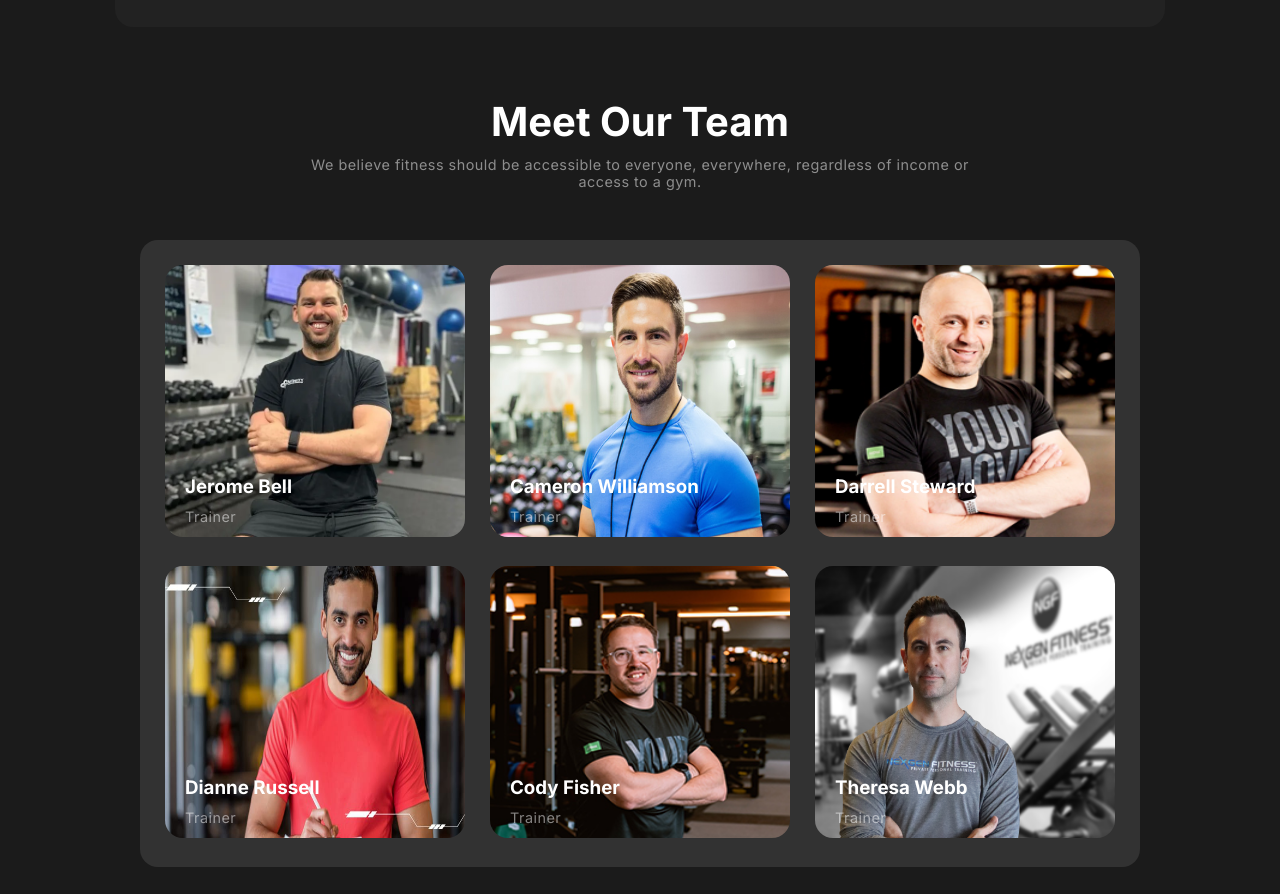
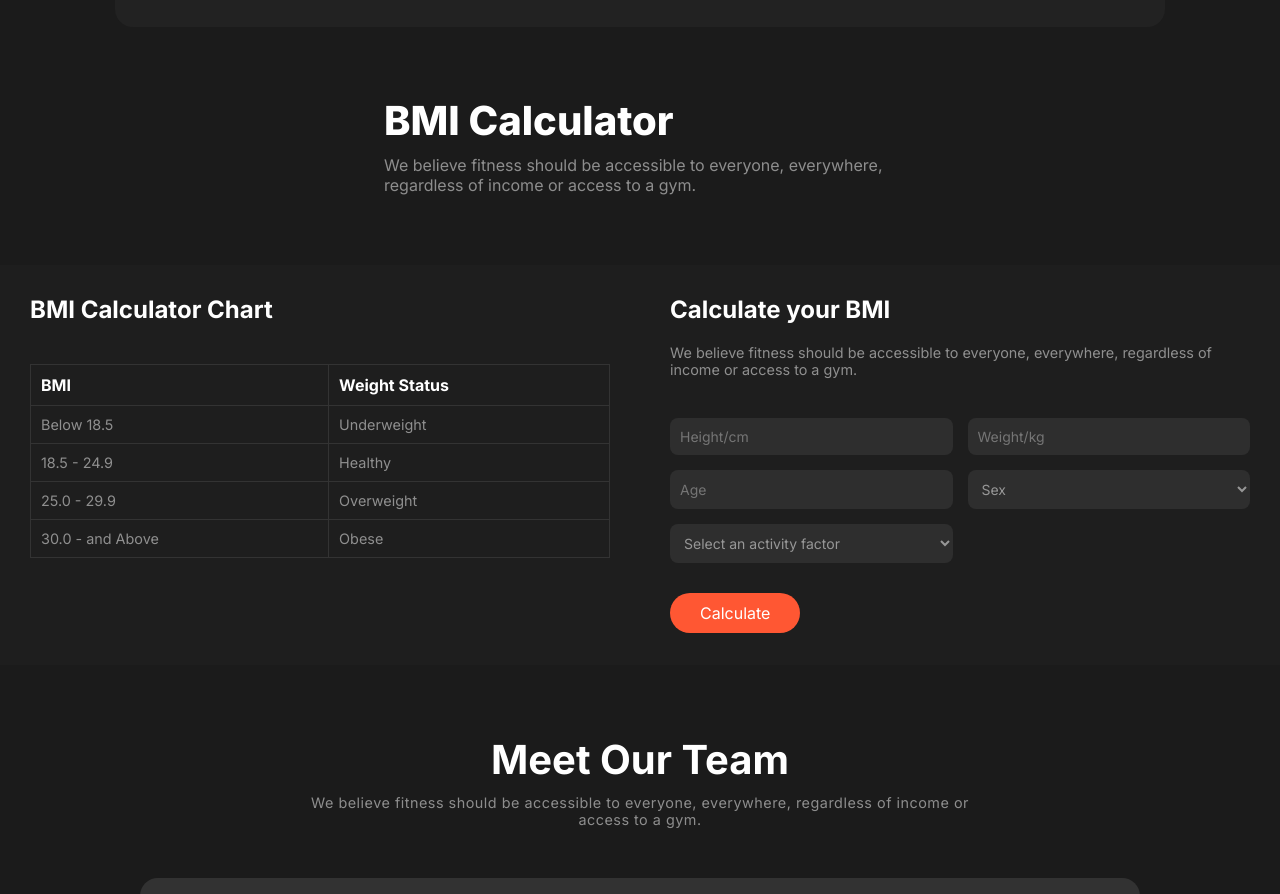
Before and after one commit to siam114/my-assignment-2, a plain HTML site: page index.html in a window 1280 px wide. Shown: the part 1552-2446 px from the top of the page. Drawn offline with Linux system fonts and the light colour scheme; a web font is replaced by a local one.

Commit message:
complete bmi calculator section

```diff
--- a/index.html
+++ b/index.html
@@ -84,6 +84,67 @@
         </div>
         <img src="./images/run.jpg" alt="">
       </section>
+    </section>
+
+    <!-- bmi section er upper part -->
+    <div class="bmi-content">
+      <h1>BMI Calculator</h1>
+    <p>We believe fitness should be accessible to everyone, everywhere, regardless of income or access to a gym.</p>
+    </div>
+
+    <section class="bmi-section">
+      <div class="bmi-chart">
+          <h2>BMI Calculator Chart</h2>
+          <table>
+              <thead>
+                  <tr>
+                      <th>BMI</th>
+                      <th>Weight Status</th>
+                  </tr>
+              </thead>
+              <tbody>
+                  <tr>
+                      <td>Below 18.5</td>
+                      <td>Underweight</td>
+                  </tr>
+                  <tr>
+                      <td>18.5 - 24.9</td>
+                      <td>Healthy</td>
+                  </tr>
+                  <tr>
+                      <td>25.0 - 29.9</td>
+                      <td>Overweight</td>
+                  </tr>
+                  <tr>
+                      <td>30.0 - and Above</td>
+                      <td>Obese</td>
+                  </tr>
+              </tbody>
+          </table>
+      </div>
+      <div class="bmi-calculator">
+          <h2>Calculate your BMI</h2>
+          <p>We believe fitness should be accessible to everyone, everywhere, regardless of income or access to a gym.</p>
+          <form>
+              <input type="text" placeholder="Height/cm">
+              <input type="text" placeholder="Weight/kg">
+              <input type="text" placeholder="Age">
+              <select>
+                  <option>Sex</option>
+                  <option>Male</option>
+                  <option>Female</option>
+                  <option>Other</option>
+              </select>
+              <select>
+                  <option>Select an activity factor</option>
+                  <option>Low activity</option>
+                  <option>Moderate activity</option>
+                  <option>High activity</option>
+              </select>
+          </form>
+          <button type="submit">Calculate</button>
+      </div>
+  </section>
 
       <section class="team">
         <h1>Meet Our Team</h1>
@@ -135,7 +196,7 @@
             </div>
 
         </div>
-      </section>
+
     </main>
 
     <footer>
--- a/style.css
+++ b/style.css
@@ -276,6 +276,117 @@ main>section{
   margin-left: 20px;
 }
 
+/* calculator section */
+.calculator{
+  text-align: left;
+}
+.bmi-content h1{
+  font-size: 2.5rem;
+  font-weight: 800;
+  line-height: 120%;
+  margin: 10px 384px;
+}
+.bmi-content p{
+  color: rgba(255, 255, 255, 0.5);
+  font-size: 1rem;
+  font-weight: 400;
+  margin: 10px 384px;
+}
+/* bim calculator chat */
+
+.bmi-section {
+  display: flex;
+  justify-content: center;
+  align-items: center;
+  height: 400px;
+  background-color: #1e1e1e;
+}
+
+.bmi-chart{
+  padding: 30px;
+  border-radius: 12px;
+  height: 400px ;
+  width: 50%;
+}
+.bmi-calculator{
+  padding: 30px;
+  border-radius: 12px;
+  height: 400px ;
+  width: 50%;
+}
+.bmi-chart h2{
+  font-size: 1.5rem;
+  margin-bottom: 40px;
+}
+
+.bmi-calculator h2 {
+  font-size: 1.5rem;
+}
+
+.bmi-calculator p {
+  font-size: .9rem;
+  color: rgba(255, 255, 255, 0.5);
+  margin-top: 20px;
+  margin-block-end: 40px;
+}
+.bmi-chart table {
+  width: 100%;
+  border-collapse: collapse;
+}
+
+.bmi-chart table th, .bmi-chart table td {
+  border: 1px solid #333;
+  padding: 10px;
+  text-align: left;
+}
+.bmi-chart table td{
+  color: rgba(255, 255, 255, 0.5);
+  font-size: .9rem;
+}
+
+
+.bmi-calculator form {
+  display: grid;
+  grid-template-columns: 1fr 1fr;
+  gap: 15px;
+}
+
+.bmi-calculator input, .bmi-calculator select {
+  padding: 10px;
+  border: none;
+  border-radius: 8px;
+  background-color: #2e2e2e;
+  font-size: 14px;
+}
+.bmi-calculator select{
+  color: rgba(255, 255, 255, 0.5);
+}
+
+
+.bmi-calculator button {
+  margin-top: 30px;
+  padding: 10px 30px;
+  border: none;
+  border-radius: 20px;
+  background-color: #ff5733;
+  color: #fff;
+  font-size: 1rem;
+  cursor: pointer;
+  text-align: center;
+}
+
+.bmi-calculator button:hover {
+  background-color: #ff451a;
+}
+
+.bmi-calculator .full-width {
+  grid-column: span 2;
+}
+
+.bmi-calculator .half-width {
+  grid-column: span 1;
+}
+
 /* footer section */
 
 .footer{
```
